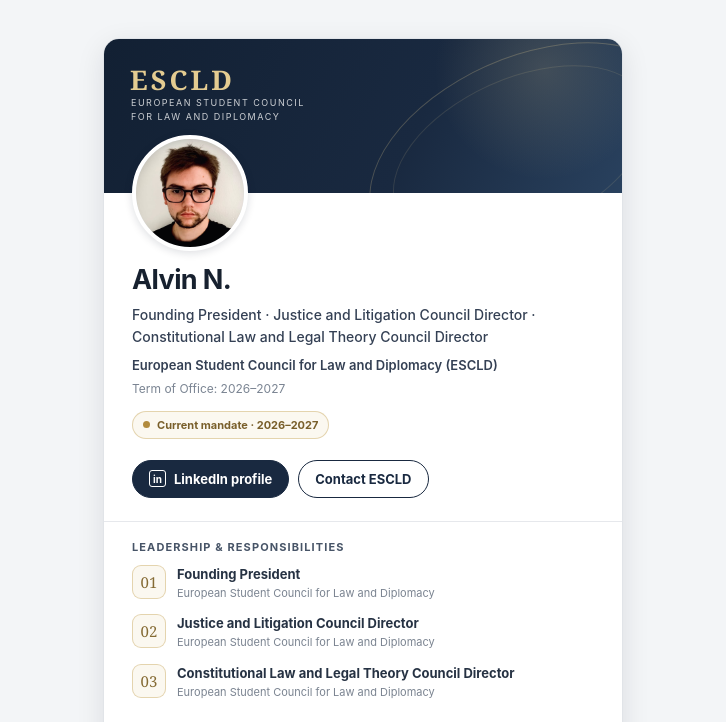
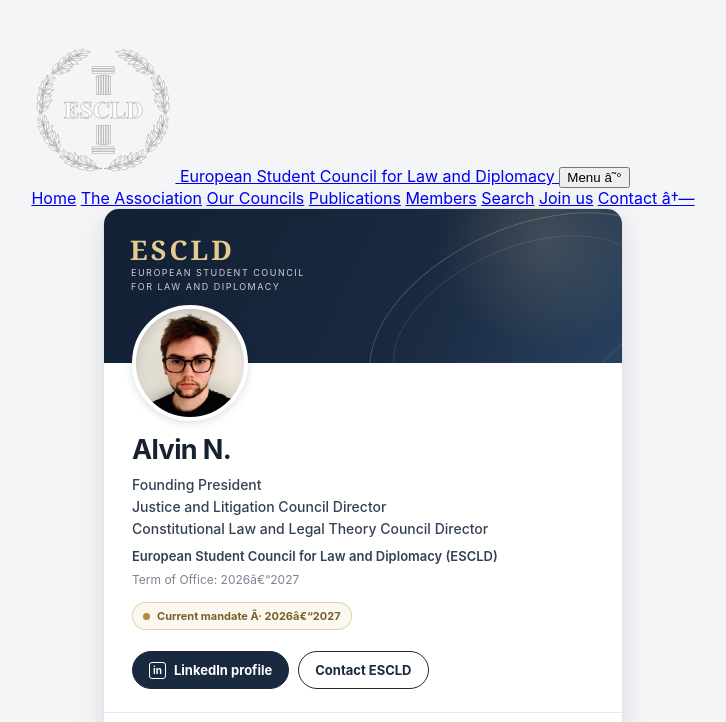
Before and after one commit to alvnwk/escld.github.io, a plain HTML site: page members/vice-president.html in a window 1280 px wide. Shown: the top 722 px of the page, without its empty margins (277-1003 px from the left). Drawn offline with Linux system fonts and the light colour scheme.

Commit message:
Update vice-president.html

```diff
--- a/members/vice-president.html
+++ b/members/vice-president.html
@@ -1,5 +1,41 @@
 <!doctype html>
 <html lang="fr">
+
+ <header class="site-header">
+    <div class="nav-wrap">
+
+      <a class="brand" href="index.html" aria-label="ESCLD, home">
+        <img
+          class="brand-mark"
+          src="/assets/logo-escld.svg"
+          alt="ESCLD"
+        >
+        <span>
+          <span class="brand-name">European Student Council</span>
+          <span class="brand-sub">for Law and Diplomacy</span>
+        </span>
+      </a>
+
+      <button class="menu-toggle"
+              aria-expanded="false"
+              aria-label="Open menu">
+        Menu ☰
+      </button>
+
+      <nav class="main-nav" aria-label="Main navigation">
+        <a href="/index.html" aria-current="page">Home</a>
+        <a href="/about.html">The Association</a>
+        <a href="/councils.html">Our Councils</a>
+        <a href="/publications.html">Publications</a>
+        <a href="/members/index.html">Members</a>
+        <a href="/#site-directory">Search</a>
+        <a href="/join.html">Join us</a>
+        <a class="nav-cta" href="contact.html">Contact ↗</a>
+      </nav>
+
+    </div>
+  </header>
+
 <head>
   <meta charset="utf-8">
   <meta name="viewport" content="width=device-width, initial-scale=1">
@@ -333,7 +369,8 @@
       <div class="identity">
         <h1>Alvin N.</h1>
         <p class="headline">
-          Founding President · Justice and Litigation Council Director ·
+          Founding President<br>
+          Justice and Litigation Council Director<br>
           Constitutional Law and Legal Theory Council Director
         </p>
         <p class="affiliation"><strong>European Student Council for Law and Diplomacy (ESCLD)</strong></p>
@@ -343,7 +380,7 @@
 
       <div class="actions">
         <!-- Replace this URL with the member's personal LinkedIn profile. -->
-        <a class="action primary" href="https://www.linkedin.com/" target="_blank" rel="noopener noreferrer">
+        <a class="action primary" href="https://www.linkedin.com/alvin-nowakowski" target="_blank" rel="noopener noreferrer">
           <span class="linkedin-icon" aria-hidden="true">in</span>
           LinkedIn profile
         </a>
```
